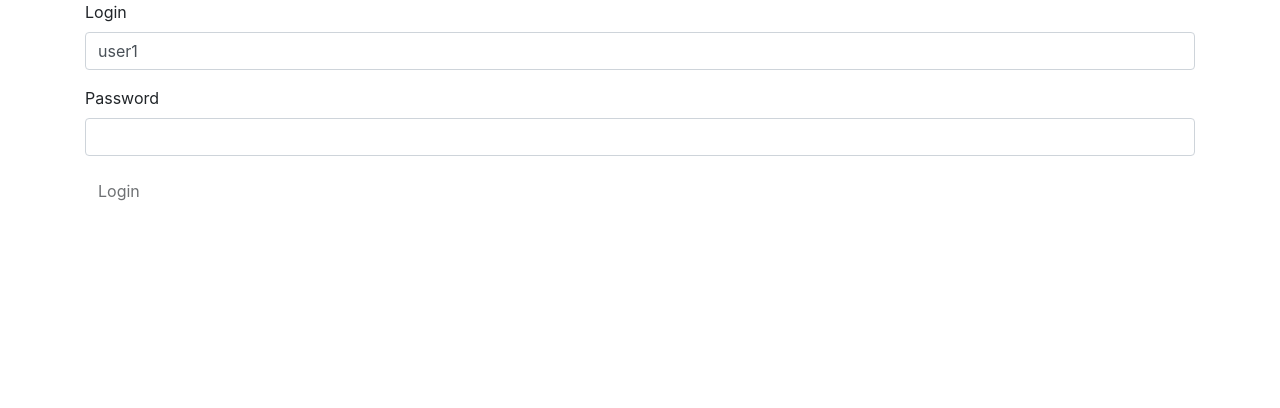
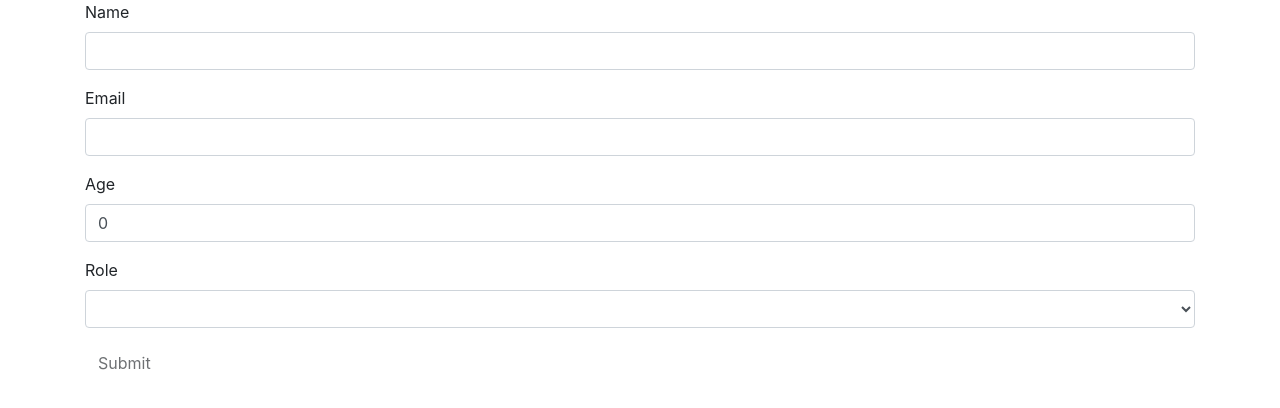
Before and after one commit to RomaNovo/angularHomeWork, an Angular app: page / in a window 1280 px wide. Shown: the top 408 px of the page. Built offline with nearby package versions, Linux system fonts and the light colour scheme.

Commit message:
generate message from model

```diff
--- a/src/app/app.component.html
+++ b/src/app/app.component.html
@@ -1,44 +1,72 @@
 <div class="container">
-	<form  novalidate [formGroup]="loginForm" (ngSubmit)='onSubmit(loginForm)'>
+	<form [formGroup]='userForm' (ngSubmit)='onSubmit(userForm)'>
 
 		<div class="form-group">
 
-			<label for="login">Login</label>
+			<label for="login">Name</label>
 
 			<input type="text"
 				class="form-control"
 				id="login"
-			 formControlName="login">
+				formControlName='name'>
 
-			 <div class="alert alert-danger" *ngIf="loginForm.get('login').hasError('required') && loginForm.get('login').touched">
-			 	Required field
+			 <div class="alert alert-danger" *ngIf='formErrors.name'>
+			 	{{ formErrors.name}}
 			 </div>
 
 		</div>
 
 		<div class="form-group">
 
-			<label for="password">Password</label>
+			<label for="email">Email</label>
 
-			<input type="password"
+			<input type="email"
 				class="form-control"
-			id="password"
-			formControlName="password">
+				id="email"
+				formControlName='email'
+			>
 
-			<div class="alert alert-danger" *ngIf="loginForm.get('password').hasError('minlength') && loginForm.get('password').touched">
-				Password min-length 7
+			<div class="alert alert-danger" *ngIf='formErrors.email'>
+				{{ formErrors.email}}
+			</div>
 		</div>
 
-			<div class="alert alert-danger" *ngIf="loginForm.get('password').hasError('required') && loginForm.get('password').touched">
-				Password required
+		<div class="form-group">
+
+			<label for="age">Age</label>
+
+			<input type="age"
+				class="form-control"
+				id="email"
+				formControlName='age'
+			>
+
+			<div class="alert alert-danger" *ngIf='formErrors.age'>
+				{{ formErrors.age}}
+			</div>
 		</div>
 
+		<div class="form-group">
 
+			<label for="role">Role</label>
 
+			<select
+				class="form-control"
+				id="role"
+				value=''
+				formControlName='role'
+			>
+
+				<option [value]="r" *ngFor='let r of roles'>
+					{{ r }}
+				</option>
+			</select>
+
+			<div class="alert alert-danger" *ngIf='formErrors.role'>
+				{{ formErrors.role}}
+			</div>
 		</div>
 
-		<input type="submit" class="btn btn-default"
-		[disabled]='loginForm.invalid' value="Login">
-
+		<button type="submit" class="btn btn-default" [disabled]='!userForm.valid'>Submit</button>
 	</form>
 </div>
--- a/src/app/app.component.ts
+++ b/src/app/app.component.ts
@@ -1,5 +1,6 @@
 import { Component, ElementRef, ViewChild} from '@angular/core';
-import { FormControl, FormGroup, Validators, FormBuilder } from '@angular/forms';
+import { FormControl, FormGroup, FormBuilder, Validators } from '@angular/forms';
+import { User } from './user';
 
 
 
@@ -11,21 +12,82 @@ import { FormControl, FormGroup, Validators, FormBuilder } from '@angular/forms'
 
 export class AppComponent  {
 
-	constructor(private fb: FormBuilder){};
+	userForm: FormGroup;
 
-	loginForm: FormGroup;
+	user:User = new User('', '', '', 0);
+
+	constructor(private formBuild: FormBuilder){}
+
+
+	roles: string[] = ['Guest', 'Moderator', 'Administrator'];
+
+	formErrors = {
+		'name': '',
+		'age': '',
+		'email': '',
+		'role': ''
+	}
+
+
+	validationMessages = {
+		'name': {
+			'required': 'Обязательное поле.',
+			'minlength': 'Значение должно быть не менее 4х символов.',
+			'maxlength': 'Значение не должно быть больше 15 символов.'
+		},
+		'email': {
+			'required': 'Обязательное поле.',
+			'pattern': 'Не правильный формат'
+		},
+		'role': {
+			'required': 'Обязательное поле.'
+		},
+		'age': {
+			'required': 'Обязательное поле.',
+			'pattern': 'Значение должно быть целым числом.'
+		}
+	}
 
 	ngOnInit() {
-			// FormBuilder - класс представляющий удобный интерфейс для создания экземпляров FormControl
-
-			this.loginForm = this.fb.group({
-				login: ['user1', Validators.required],
-				password: ['', [Validators.required, Validators.minLength(5)]]
-			});
+			this.buildForm();
+			this.onSubmit();
 	}
 
-	onSubmit(form) {
-		console.log(this.loginForm)
+	buildForm() {
+		this.userForm = this.formBuild.group({
+			'name': [this.user.name, [Validators.required, Validators.minLength(4), Validators.maxLength(15)]],
+			'email': [this.user.email, [Validators.required, Validators.pattern("[a-zA-Z0-9._%-]+@[a-zA-Z0-9.-]+\.[a-zA-Z]{2,4}")]],
+			'role': [this.user.role, Validators.required],
+			'age': [this.user.age, [Validators.required, Validators.pattern("\\d+")]]
+		})
+
+			this.userForm.valueChanges.subscribe(()=> this.onChangeValue());
+
+			this.onChangeValue();
+
 	}
 
+	onChangeValue() {
+			if(!this.userForm) return;
+			let form = this.userForm;
+
+			for( let field in this.formErrors) {
+				this.formErrors[field] = '';
+
+				let control = form.get(field);
+
+				if(control && control.dirty && !control.valid) {
+
+					let message = this.validationMessages[field];
+					for( let error in control.errors) {
+						this.formErrors[field] += message[error];
+					}
+				}
+			}
+	}
+
+	onSubmit(f) {
+		console.log(f)
+
+	}
 }
--- /dev/null
+++ b/src/app/user.ts
@@ -0,0 +1,9 @@
+export class User  {
+   constructor(
+  	public email: string,
+  	public name: string,
+  	public role: string,
+  	public age?: number)
+  	{
+  	}
+}
```
Also changed, not shown: src/app/app.component.css (line endings or trailing spaces). Lines whose indentation alone changed are shown as unchanged.
